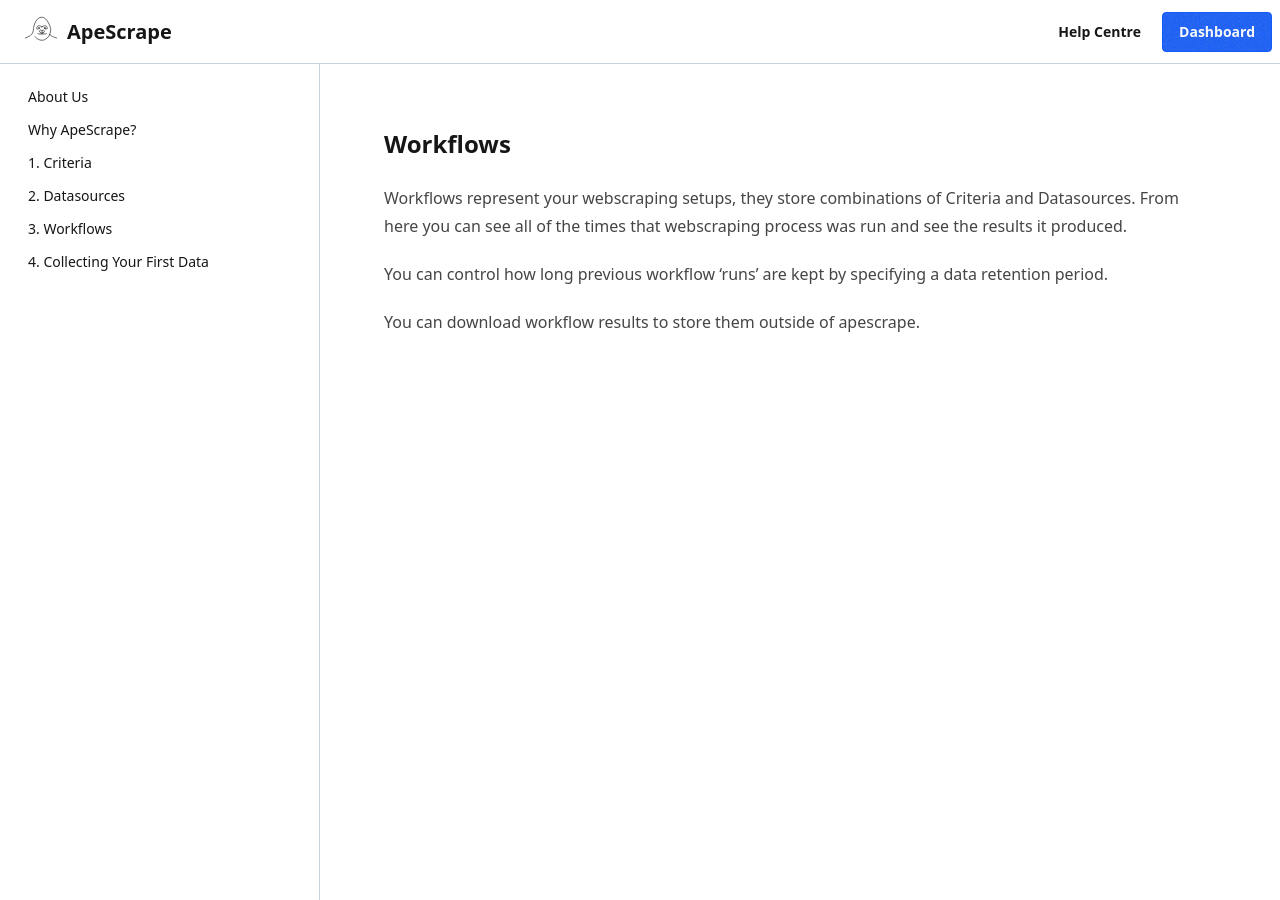
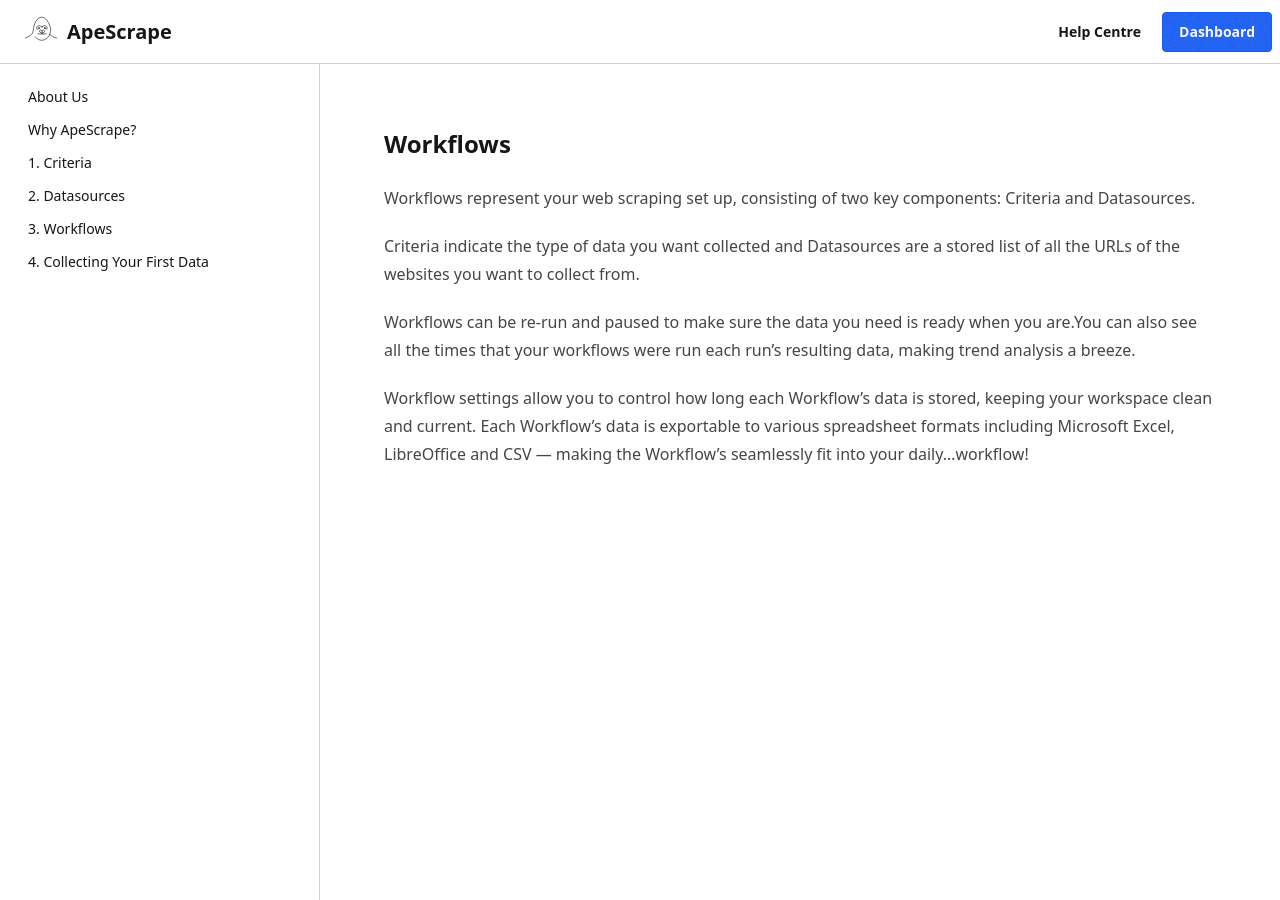
Before and after one commit to 5-quid-coders/apescrape-site, a Jekyll site: the page built from _help/5workflows.md, in a window 1280 px wide and 900 px high. Built offline with Jekyll 4.4.1, drawn with Linux system fonts in a browser that asks for light colours.

Commit message:
Update 5workflows.md
Updated Article

```diff
--- a/_help/5workflows.md
+++ b/_help/5workflows.md
@@ -4,9 +4,10 @@ layout: help_article
 ---
 
 ## Workflows
+Workflows represent your web scraping set up, consisting of two key components: Criteria and Datasources.
 
-Workflows represent your webscraping setups, they store combinations of Criteria and Datasources. From here you can see all of the times that webscraping process was run and see the results it produced.
+Criteria indicate the type of data you want collected and Datasources are a stored list of all the URLs of the websites you want to collect from.
 
-You can control how long previous workflow 'runs' are kept by specifying a data retention period.
+Workflows can be re-run and paused to make sure the data you need is ready when you are.You can also see all the times that your workflows were run each run’s resulting data, making trend analysis a breeze.
 
-You can download workflow results to store them outside of apescrape.
+Workflow settings allow you to control how long each Workflow’s data is stored, keeping your workspace clean and current. Each Workflow’s data is exportable to various spreadsheet formats including Microsoft Excel, LibreOffice and CSV — making the Workflow’s seamlessly fit into your daily…workflow!
```
